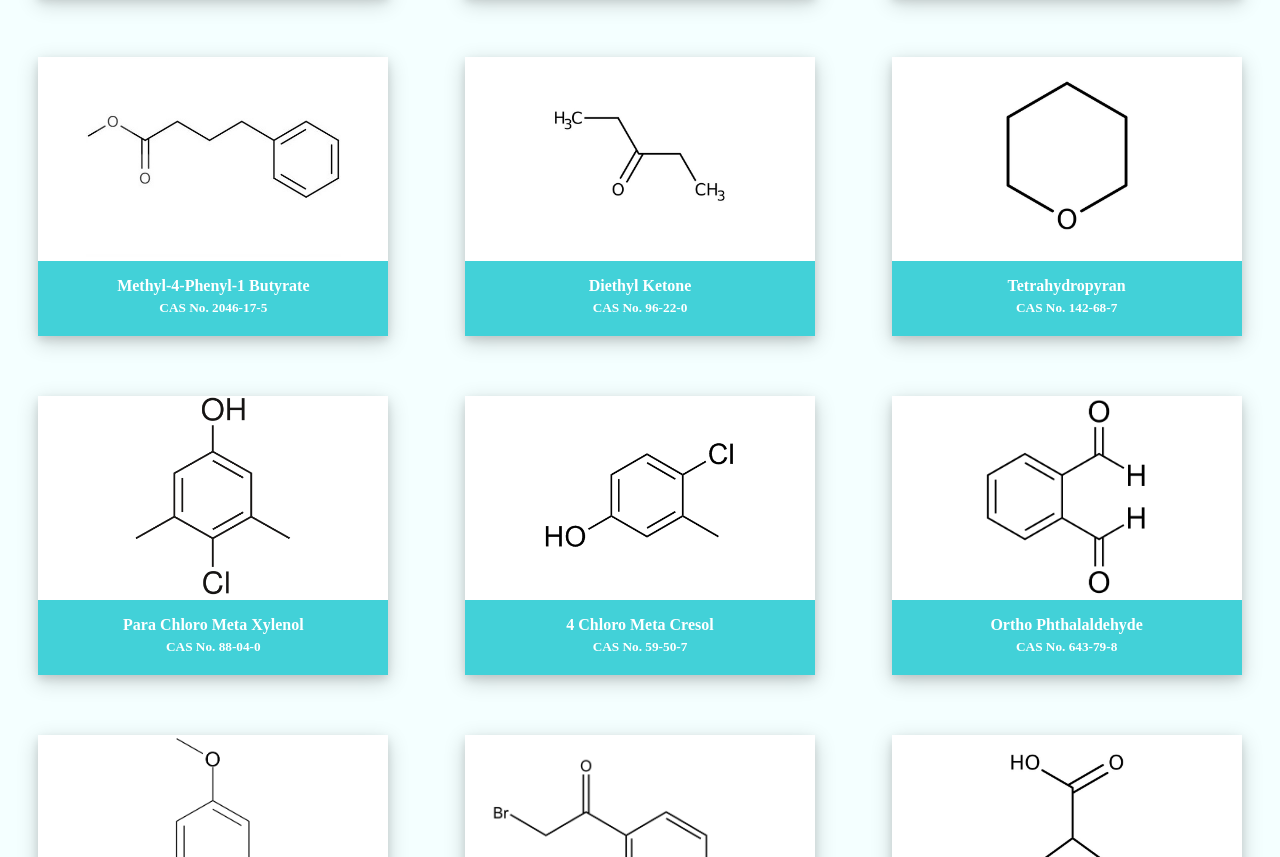
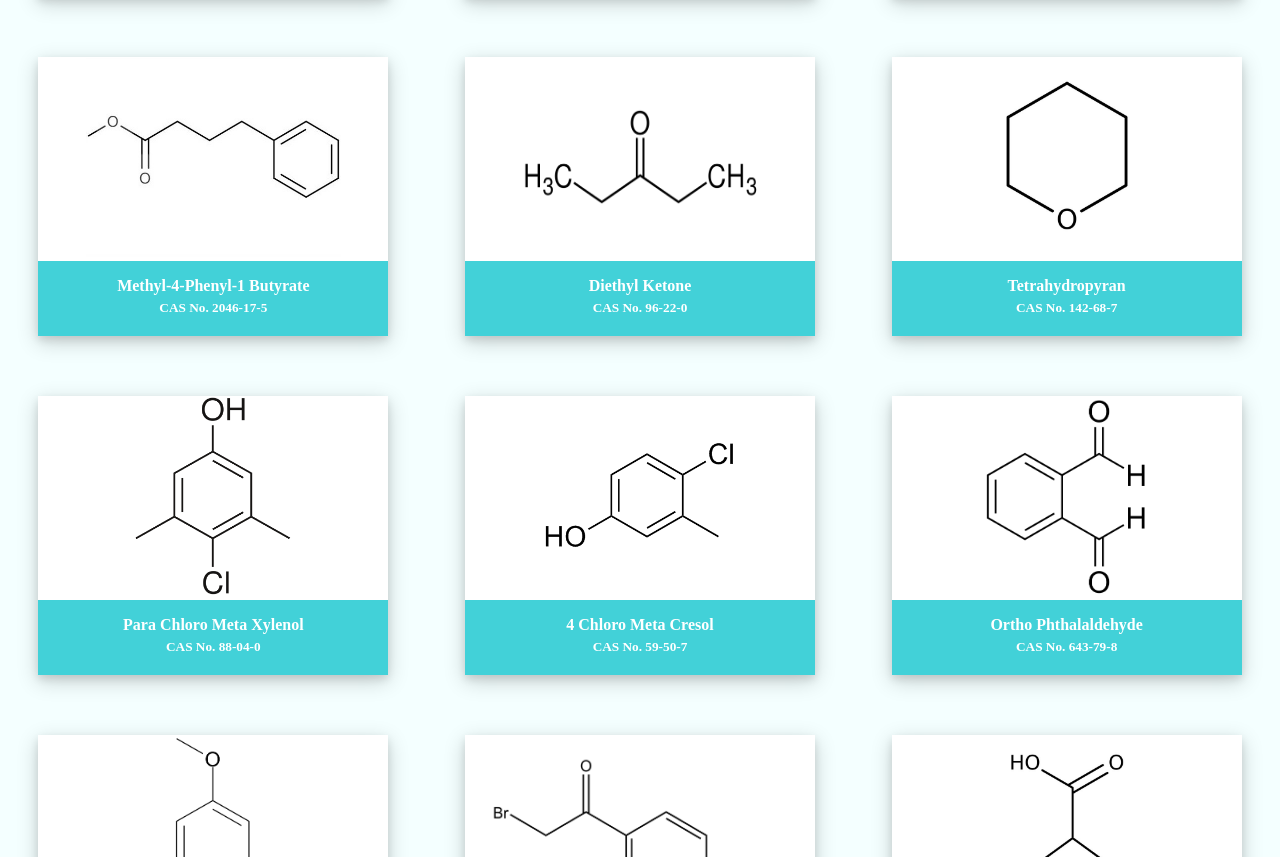
Before and after one commit to PurnimaNaik/Freesia, a website: page index.html in a window 1280 px wide. Shown: the part 1903-2760 px from the top of the page. Drawn offline with nearby package versions, Linux system fonts and the light colour scheme; a web font is replaced by a local one.

Commit message:
Diethyl Ketone resize

```diff
--- a/index.html
+++ b/index.html
@@ -324,9 +324,10 @@
           >
             <div class="imageContainer">
               <img
-                src="./images/diethylKetone.jpg"
+                src="./images/diethylKetone.png"
                 alt="Norway"
                 class="image"
+                style="width:240px;height:100px;margin:50px"
               />
             </div>
             <div class="productTitle">
```
Also changed, not shown: images/diethylKetone.png (added).
